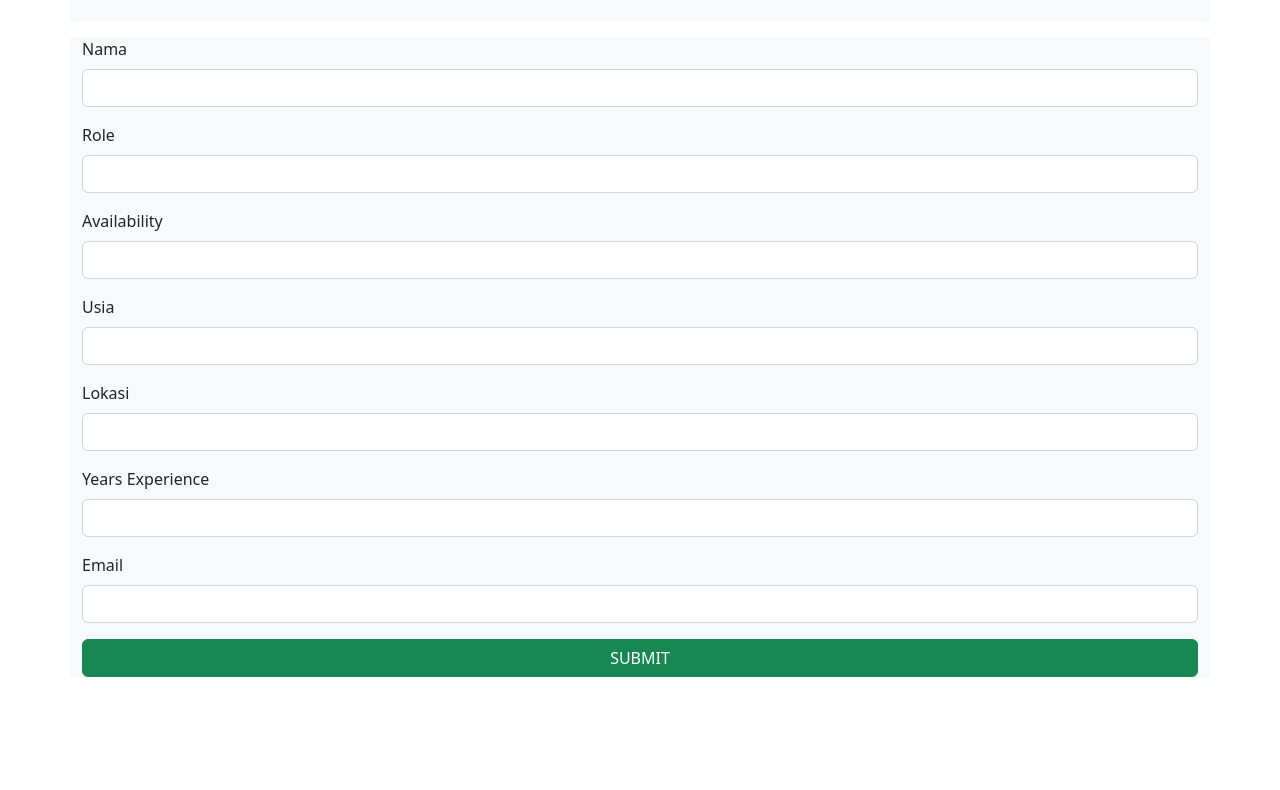
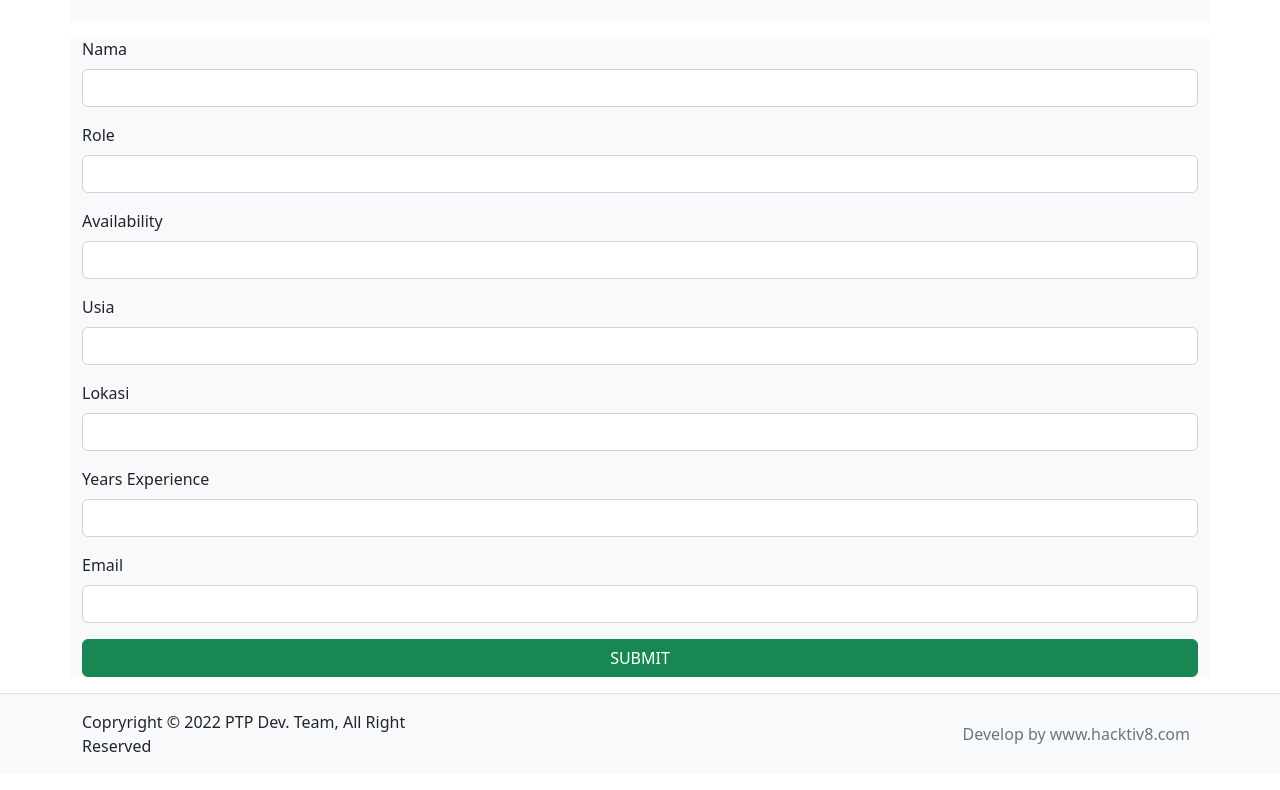
Before and after one commit to andhiekaagrestya/KM-Hacktiv8, a plain HTML site: page Assignment2/Assignment2.html in a window 1280 px wide. Shown: the part 349-1139 px from the top of the page. Before the commit the page ends 1042 px from the top, so only its background shows below. Drawn offline with nearby package versions, Linux system fonts and the light colour scheme.

Commit message:
Assignment2

```diff
--- a/Assignment2/Assignment2.html
+++ b/Assignment2/Assignment2.html
@@ -111,6 +111,18 @@
             <button type="button" onclick="displayChange()" id="btn-submit" class="container btn btn-success">SUBMIT</button>
         </div>
     </div>
+
+    <!-- Footer -->
+    <div class="container-fluid border-top bg-light py-3 my-3">
+        <footer class="container d-flex flex-wrap justify-content-between align-items-center">
+            <p class="col-md-4 mb-0">Copryright &copy; <script src="/cdn-cgi/scripts/5c5dd728/cloudflare-static/email-decode.min.js"></script>
+                <script>document.write(new Date().getFullYear());</script> PTP Dev. Team, All Right Reserved</p>
+            <a href="/" class="col-md-4 d-flex align-items-center justify-content-center mb-3 mb-md-0 me-md-auto link-dark text-decoration-none"> </a>
+            <ul class="nav col-md-4 justify-content-end">
+                <li class="nav-item"><a href="#" class="nav-link px-2 text-muted">Develop by www.hacktiv8.com</a></li>
+            </ul>
+        </footer>
+    </div>
     <script src="script.js"></script>
 
 </body>
```
Also changed, not shown: 1 other file.
